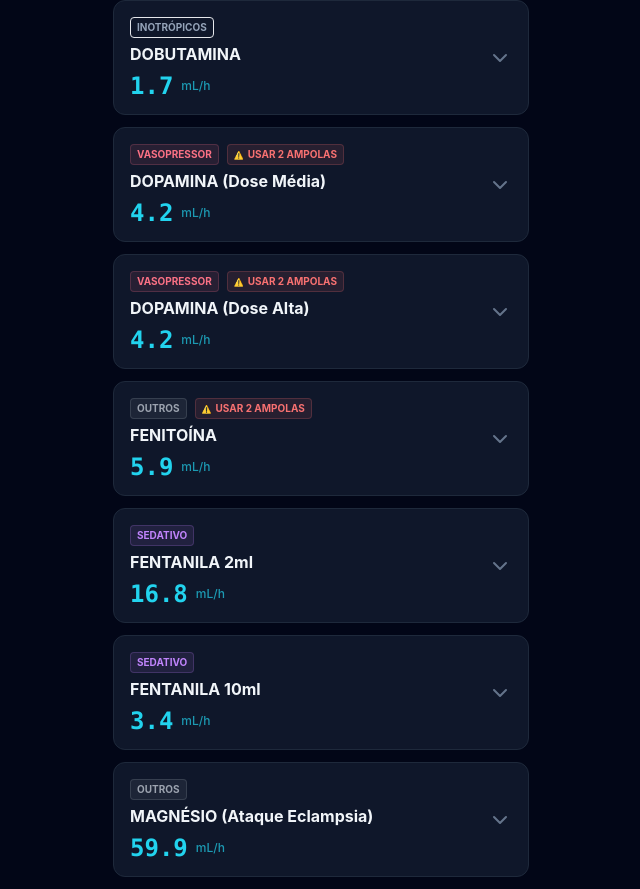
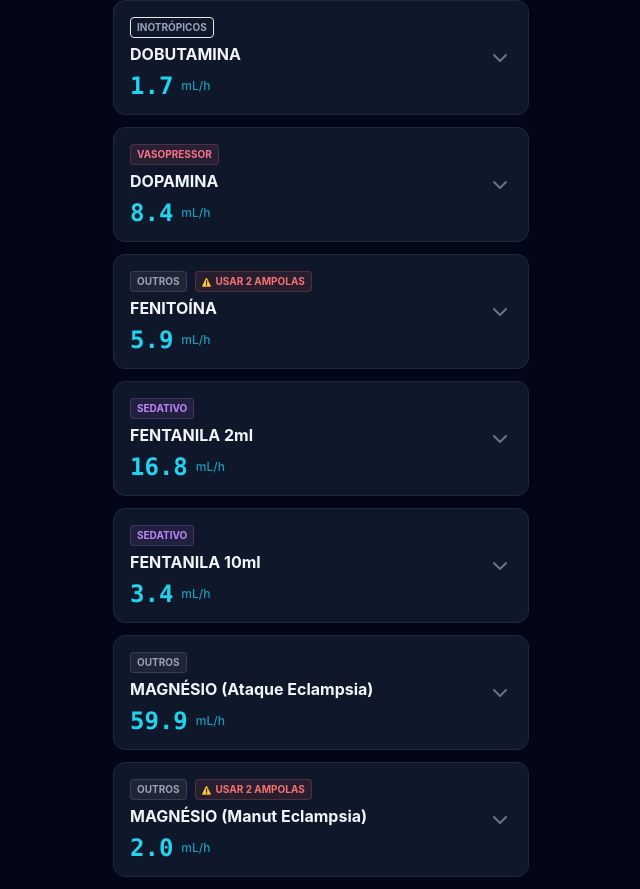
Before and after one commit to caiooliveirac/samu-infusoes, a React (Vite) app: page / in a window 1280 px wide. Shown: the part 1003-1892 px from the top of the page, without its empty margins (319-959 px from the left). Built offline with nearby package versions, Linux system fonts and the light colour scheme.

Commit message:
Dopamina enxugada para segurança

```diff
--- a/src/data/drugs.ts
+++ b/src/data/drugs.ts
@@ -71,21 +71,12 @@ export const drugsData: Drug[] = [
   },
   {
     "id": "dopamina_media_20ml",
-    "name": "DOPAMINA (Dose Média)",
+    "name": "DOPAMINA",
     "type": "vasopressor",
     "presentation": { "ampoule_ml": 10, "mg_ml": 5 },
-    "standard_dilution": { "syringe_ml": 20, "num_ampoules": 2, "drug_volume_ml": 20, "diluent_volume_ml": 0, "final_concentration_mcg_ml": 5000 },
+    "standard_dilution": { "syringe_ml": 20, "num_ampoules": 1, "drug_volume_ml": 10, "diluent_volume_ml": 10, "final_concentration_mcg_ml": 2500 },
     "default_dose": { "min": 5.0, "max": 20.0, "unit": "mcg/kg/min" },
-    "warning": "USAR 2 AMPOLAS"
-  },
-  {
-    "id": "dopamina_alta_20ml",
-    "name": "DOPAMINA (Dose Alta)",
-    "type": "vasopressor",
-    "presentation": { "ampoule_ml": 10, "mg_ml": 5 },
-    "standard_dilution": { "syringe_ml": 20, "num_ampoules": 2, "drug_volume_ml": 20, "diluent_volume_ml": 0, "final_concentration_mcg_ml": 5000 },
-    "default_dose": { "min": 5.0, "max": 20.0, "unit": "mcg/kg/min" },
-    "warning": "USAR 2 AMPOLAS"
+
   },
   {
     "id": "fenitoina_20ml",
@@ -239,27 +230,9 @@ export const drugsData: Drug[] = [
     "type": "vasopressor",
     "presentation": { "ampoule_ml": 10, "mg_ml": 5 },
     "standard_dilution": { "syringe_ml": 50, "num_ampoules": 2, "drug_volume_ml": 20, "diluent_volume_ml": 30, "final_concentration_mcg_ml": 2000 },
-    "default_dose": { "min": 0.8, "max": 1.9, "unit": "mcg/kg/min" },
-    "warning": "USAR 2 AMPOLAS"
+    "default_dose": { "min": 2, "max": 20, "unit": "mcg/kg/min" },
   },
-  {
-    "id": "dopamina_media_50ml",
-    "name": "DOPAMINA (Dose Média)",
-    "type": "vasopressor",
-    "presentation": { "ampoule_ml": 10, "mg_ml": 5 },
-    "standard_dilution": { "syringe_ml": 50, "num_ampoules": 2, "drug_volume_ml": 20, "diluent_volume_ml": 30, "final_concentration_mcg_ml": 2000 },
-    "default_dose": { "min": 5.0, "max": 20.0, "unit": "mcg/kg/min" },
-    "warning": "USAR 2 AMPOLAS"
-  },
-  {
-    "id": "dopamina_alta_50ml",
-    "name": "DOPAMINA (Dose Alta)",
-    "type": "vasopressor",
-    "presentation": { "ampoule_ml": 10, "mg_ml": 5 },
-    "standard_dilution": { "syringe_ml": 50, "num_ampoules": 2, "drug_volume_ml": 20, "diluent_volume_ml": 30, "final_concentration_mcg_ml": 2000 },
-    "default_dose": { "min": 5.0, "max": 20.0, "unit": "mcg/kg/min" },
-    "warning": "USAR 2 AMPOLAS"
-  },
+
   {
     "id": "fenitoina_50ml",
     "name": "FENITOÍNA",
```
